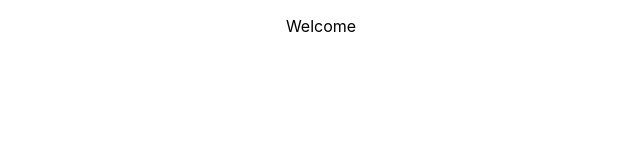
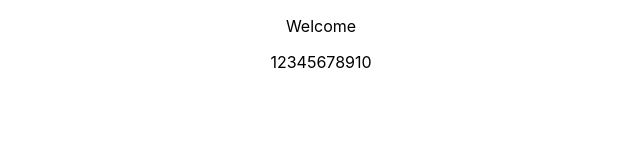
Before and after one commit to PritiPBandewar/twingCode, a React (Create React App) app: page / in a window 1280 px wide. Shown: the top 160 px of the page, without its empty margins (319-959 px from the left). Built offline with nearby package versions, Linux system fonts and the light colour scheme.

Commit message:
Added logic for twing code

```diff
--- a/src/App.js
+++ b/src/App.js
@@ -1,9 +1,14 @@
+import {chunkedArrayFunction} from './chunkedArray.js'
+
 import "./App.css";
 
 function App() {
+
   return (
     <div className="App">
       <p>Welcome</p>
+      {console.log("ele", chunkedArrayFunction([1,2,3,4,5,6,7,8,9,10], 6))}
+      <p>{chunkedArrayFunction([1,2,3,4,5,6,7,8,9,10], 6)}</p>
     </div>
   );
 }
--- /dev/null
+++ b/src/chunkedArray.js
@@ -0,0 +1,19 @@
+import { Validator } from "./validator";
+
+export const chunkedArrayFunction = (array, numberOfSubArray) => {
+  // check if the data is valid or not
+  const isValidationSuccessful = Validator(array, numberOfSubArray);
+
+  if (isValidationSuccessful !== "Success") {
+    return isValidationSuccessful;
+  }
+
+  var noOfElementInOneArray = Math.ceil(array.length / numberOfSubArray);
+  let newArray = [];
+  let index = 0;
+  while (index < array.length) {
+    newArray.push(array.slice(index, index + noOfElementInOneArray));
+    index = index + noOfElementInOneArray;
+  }
+  return newArray;
+};
--- /dev/null
+++ b/src/validator.js
@@ -0,0 +1,13 @@
+export const Validator = (array, numberOfSubArray) => {
+  if(array.length <=0){
+    return "Please provide valid Array";
+  }
+  if (typeof numberOfSubArray !== "number" || numberOfSubArray === 0) {
+    return "Please provide valid subarray number greater than 0";
+  }
+  if (array.length < numberOfSubArray) {
+    return `This array cannot be divide in ${numberOfSubArray} subarrays`;
+  }
+
+  return "Success";
+};
```
